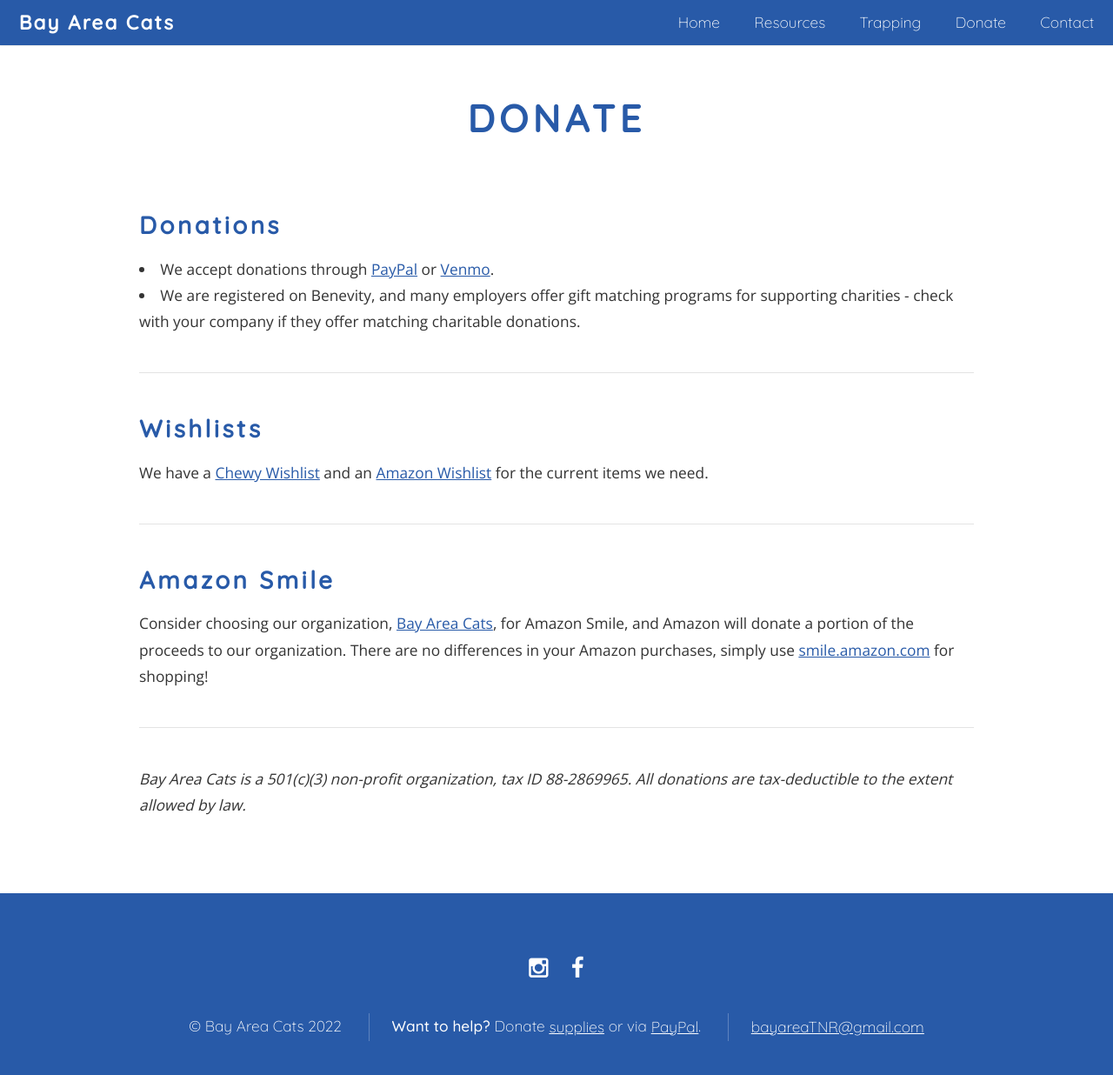
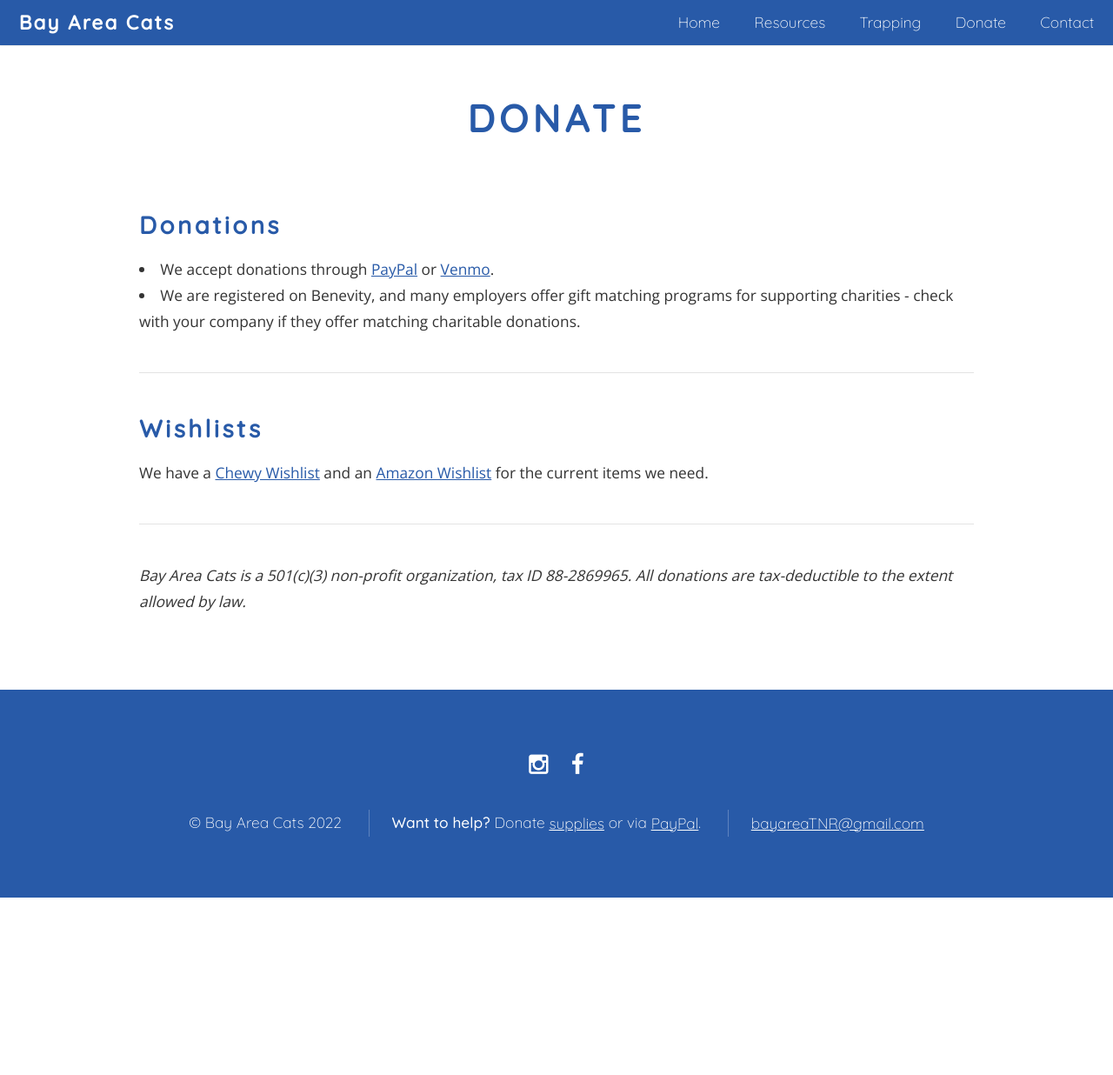
Before and after one commit to sunmeetsingh/bayareacats.github.io, a Jekyll site: the page built from donate.html, in a window 1280 px wide and 1266 px high. Shown: the top 1236 px of the window at 87% size. Built offline with Jekyll 4.4.1, drawn with Linux system fonts in a browser that asks for light colours.

Commit message:
Removes Amazon smile

```diff
--- a/donate.html
+++ b/donate.html
@@ -31,14 +31,7 @@
 
                 <hr class="major" />
 
-
-                <h3>Amazon Smile</h3>
-
-                        <p>Consider choosing our organization, <a href="https://smile.amazon.com/ch/88-2869965">Bay Area Cats</a>, for Amazon Smile, and Amazon will donate a portion of the proceeds to our organization. There are no differences in your Amazon purchases, simply use <a href="smile.amazon.com">smile.amazon.com</a> for shopping!</p>
-
-                        <hr class="major" />
-
-                        <p><i>Bay Area Cats is a 501(c)(3) non-profit organization, tax ID 88-2869965.  All donations are tax-deductible to the extent allowed by law.</i></p>
+                <p><i>Bay Area Cats is a 501(c)(3) non-profit organization, tax ID 88-2869965.  All donations are tax-deductible to the extent allowed by law.</i></p>
 
             </section>
         </div>
```
